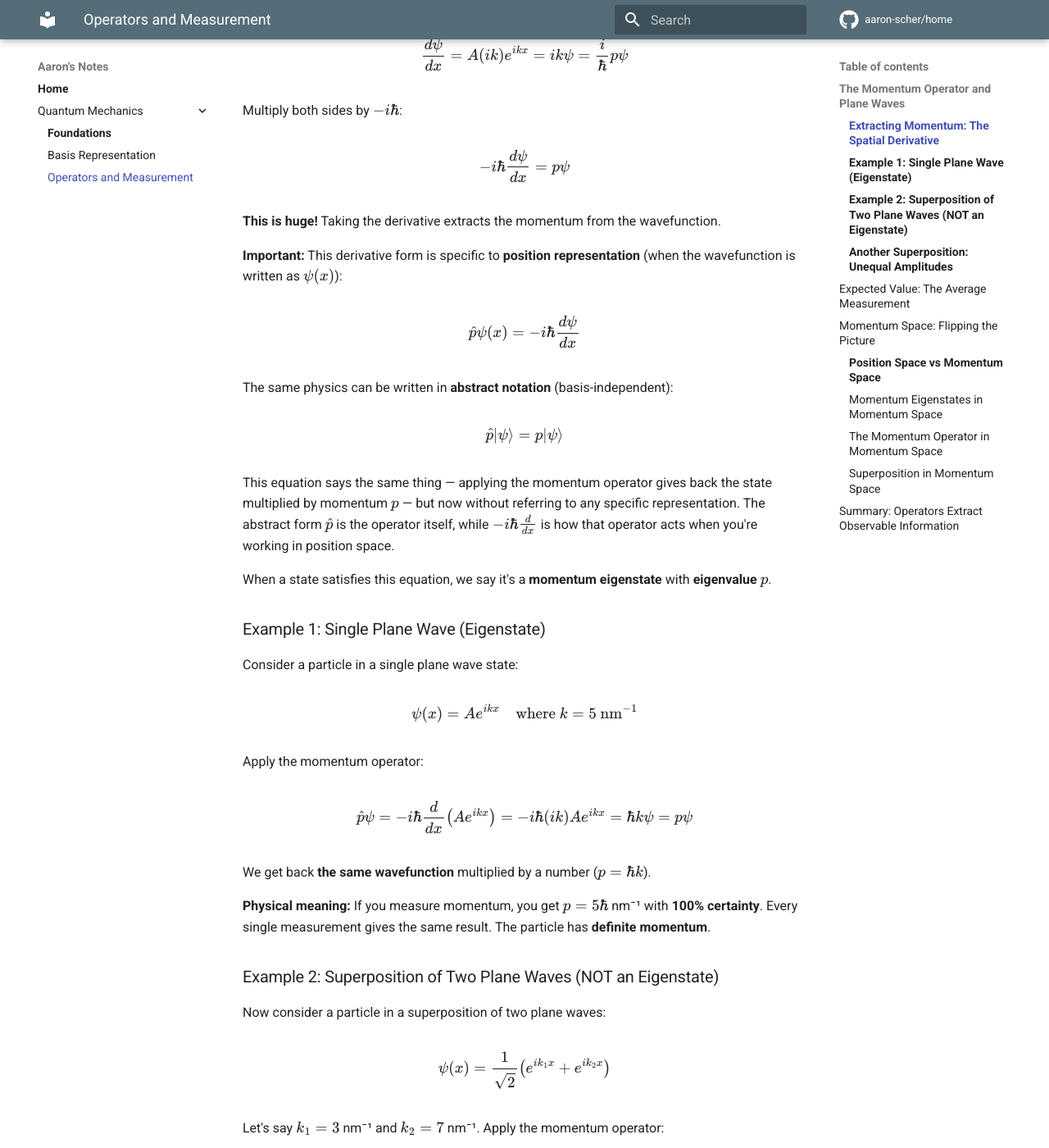
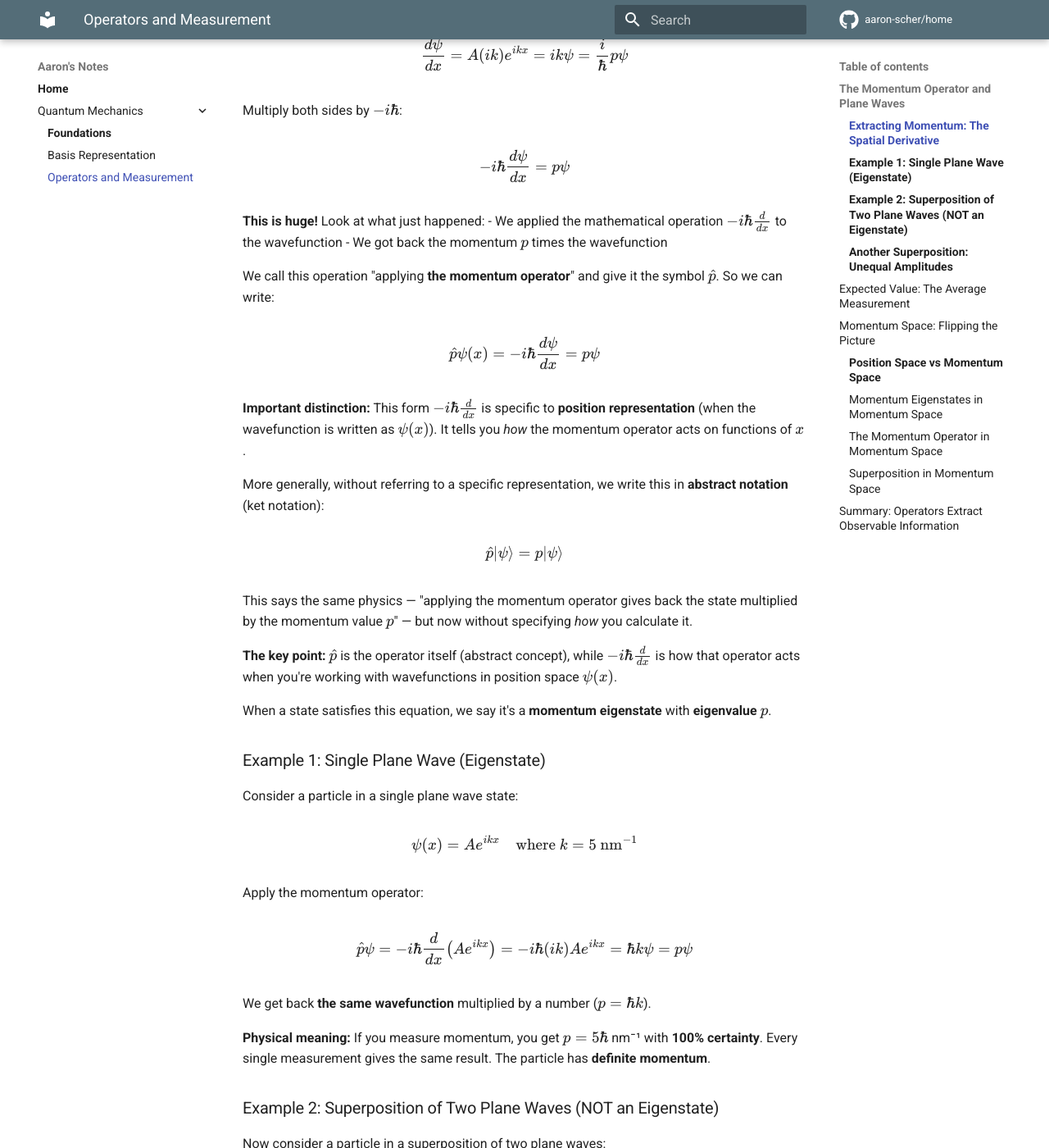
Before and after one commit to aaron-scher/home, an MkDocs documentation site: the page built from docs/quantum-mechanics/quantum-operators.md, in a window 1280 px wide and 1400 px high, scrolled down 1140 px. Shown: the whole window at 82% size. Built offline with MkDocs 1.6.1 and Material for MkDocs 9.7.7, drawn with Linux system fonts in a browser that asks for light colours; comment, search, counter and statistics services are not loaded.

Commit message:
Clarify momentum operator introduction: concrete action first, then abstract
Rewrote the momentum operator section for first-time readers:

BEFORE:
- Jumped to "This derivative form is specific to position representation"
- Introduced abstract notation without explaining what we just did
- Left readers confused about what p̂ actually means

AFTER:
1. "Look at what just happened" - bullet list:
   - Applied math operation -iℏd/dx to wavefunction
   - Got back momentum p times wavefunction

2. Give it a name: "We call this 'applying the momentum operator' p̂"

3. Show full equation: p̂ψ(x) = -iℏdψ/dx = pψ

4. Explain: "-iℏd/dx is specific to position representation"

5. Then show abstract form: p̂|ψ⟩ = p|ψ⟩

6. Clarify distinction:
   - p̂ = operator itself (abstract concept)
   - -iℏd/dx = how it acts in position space

Flow: concrete action → terminology → abstraction
Makes it crystal clear what the fuck is happening!

🤖 Generated with [Claude Code](https://claude.com/claude-code)

Co-Authored-By: Claude <noreply@anthropic.com>

```diff
--- a/docs/quantum-mechanics/quantum-operators.md
+++ b/docs/quantum-mechanics/quantum-operators.md
@@ -48,21 +48,27 @@ $$
 -i\hbar\frac{d\psi}{dx} = p\psi
 $$
 
-**This is huge!** Taking the derivative extracts the momentum from the wavefunction.
+**This is huge!** Look at what just happened:
+- We applied the mathematical operation $-i\hbar\frac{d}{dx}$ to the wavefunction
+- We got back the momentum $p$ times the wavefunction
 
-**Important:** This derivative form is specific to **position representation** (when the wavefunction is written as $\psi(x)$):
+We call this operation "applying **the momentum operator**" and give it the symbol $\hat{p}$. So we can write:
 
 $$
-\hat{p}\psi(x) = -i\hbar\frac{d\psi}{dx}
+\hat{p}\psi(x) = -i\hbar\frac{d\psi}{dx} = p\psi
 $$
 
-The same physics can be written in **abstract notation** (basis-independent):
+**Important distinction:** This form $-i\hbar\frac{d}{dx}$ is specific to **position representation** (when the wavefunction is written as $\psi(x)$). It tells you *how* the momentum operator acts on functions of $x$.
+
+More generally, without referring to a specific representation, we write this in **abstract notation** (ket notation):
 
 $$
 \hat{p}|\psi\rangle = p|\psi\rangle
 $$
 
-This equation says the same thing — applying the momentum operator gives back the state multiplied by momentum $p$ — but now without referring to any specific representation. The abstract form $\hat{p}$ is the operator itself, while $-i\hbar\frac{d}{dx}$ is how that operator acts when you're working in position space.
+This says the same physics — "applying the momentum operator gives back the state multiplied by the momentum value $p$" — but now without specifying *how* you calculate it.
+
+**The key point:** $\hat{p}$ is the operator itself (abstract concept), while $-i\hbar\frac{d}{dx}$ is how that operator acts when you're working with wavefunctions in position space $\psi(x)$.
 
 When a state satisfies this equation, we say it's a **momentum eigenstate** with **eigenvalue** $p$.
 
```
